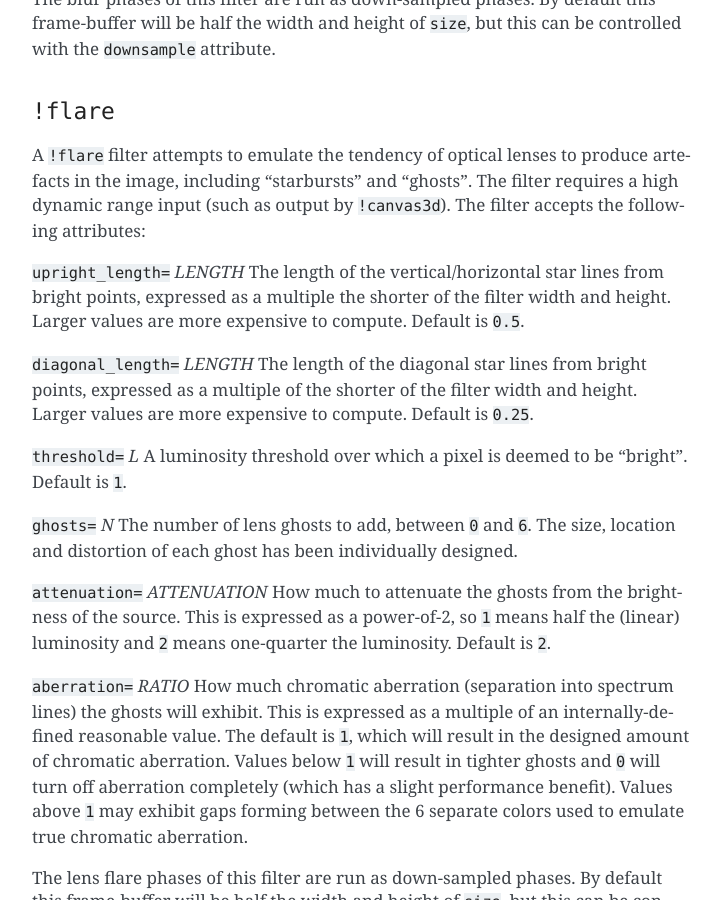
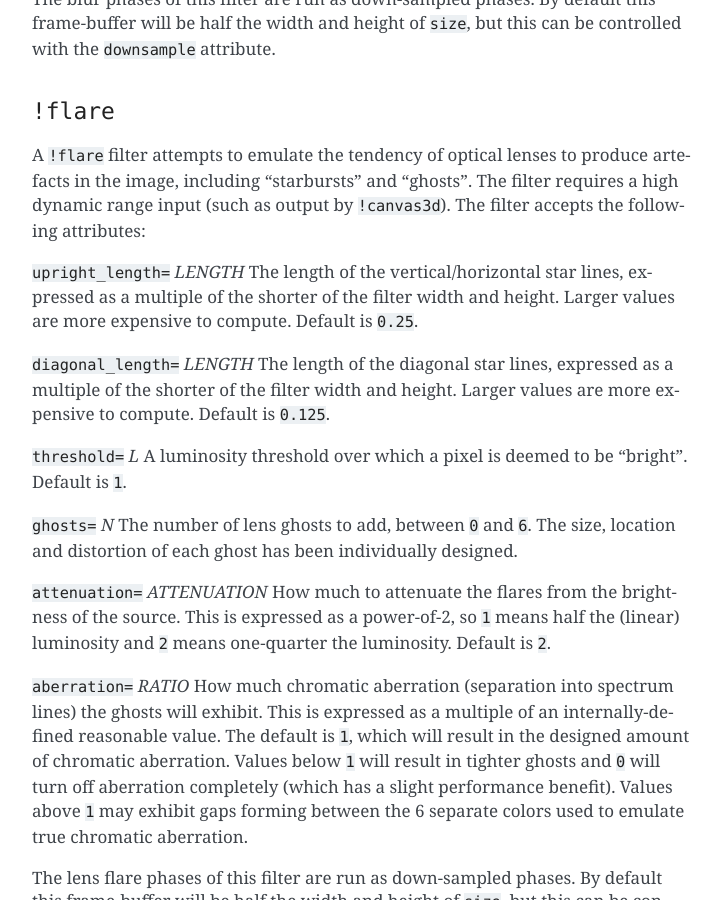
Before and after one commit to jonathanhogg/flitter, a Sphinx documentation site: the page built from docs/windows.md, in a window 1280 px wide and 900 px high, scrolled down 16466 px. Shown: the whole window, without its empty margins (388-1110 px from the left). Built offline with Sphinx 7.4.7, drawn with Linux system fonts in a browser that asks for light colours.

Commit message:
Tidy-up `!flare` filter a bit and change some defaults

```diff
--- a/docs/windows.md
+++ b/docs/windows.md
@@ -727,14 +727,14 @@ a high dynamic range input (such as output by `!canvas3d`). The filter accepts
 the following attributes:
 
 `upright_length=` *LENGTH*
-The length of the vertical/horizontal star lines from bright points, expressed
-as a multiple the shorter of the filter width and height. Larger values are
-more expensive to compute. Default is `0.5`.
+The length of the vertical/horizontal star lines, expressed as a multiple of
+the shorter of the filter width and height. Larger values are more expensive to
+compute. Default is `0.25`.
 
 `diagonal_length=` *LENGTH*
-The length of the diagonal star lines from bright points, expressed as a
-multiple of the shorter of the filter width and height. Larger values are more
-expensive to compute. Default is `0.25`.
+The length of the diagonal star lines, expressed as a multiple of the shorter
+of the filter width and height. Larger values are more expensive to compute.
+Default is `0.125`.
 
 `threshold=` *L*
 A luminosity threshold over which a pixel is deemed to be "bright". Default is
@@ -745,7 +745,7 @@ The number of lens ghosts to add, between `0` and `6`. The size, location and
 distortion of each ghost has been individually designed.
 
 `attenuation=` *ATTENUATION*
-How much to attenuate the ghosts from the brightness of the source. This is
+How much to attenuate the flares from the brightness of the source. This is
 expressed as a power-of-2, so `1` means half the (linear) luminosity and `2`
 means one-quarter the luminosity. Default is `2`.
 
```
Also changed, not shown: 3 other files.
